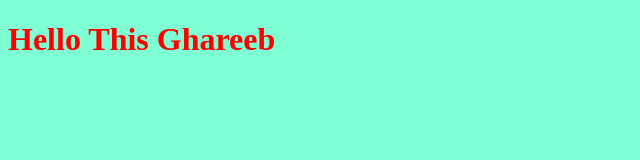
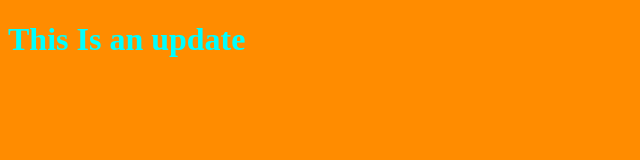
Before and after one commit to MahmoudTarek3/MyProjects, a plain HTML site: page index.html in a window 1280 px wide. Shown: the whole page, without its empty margins (0-640 px from the left). Drawn offline with Linux system fonts and the light colour scheme.

Commit message:
edit htmll and css file

```diff
--- a/index.html
+++ b/index.html
@@ -8,7 +8,7 @@
 </head>
 <body>
 
-    <h1>Hello This Ghareeb</h1>
+    <h1>This Is an update</h1>
     <script src="appp.js"></script>
 </body>
 </html>
--- a/style.css
+++ b/style.css
@@ -1,9 +1,9 @@
    h1 {
 
-    color: red;
+    color: aqua;
    }
 
    body {
 
-    background-color: aquamarine;
+    background-color: darkorange;
    }
```
